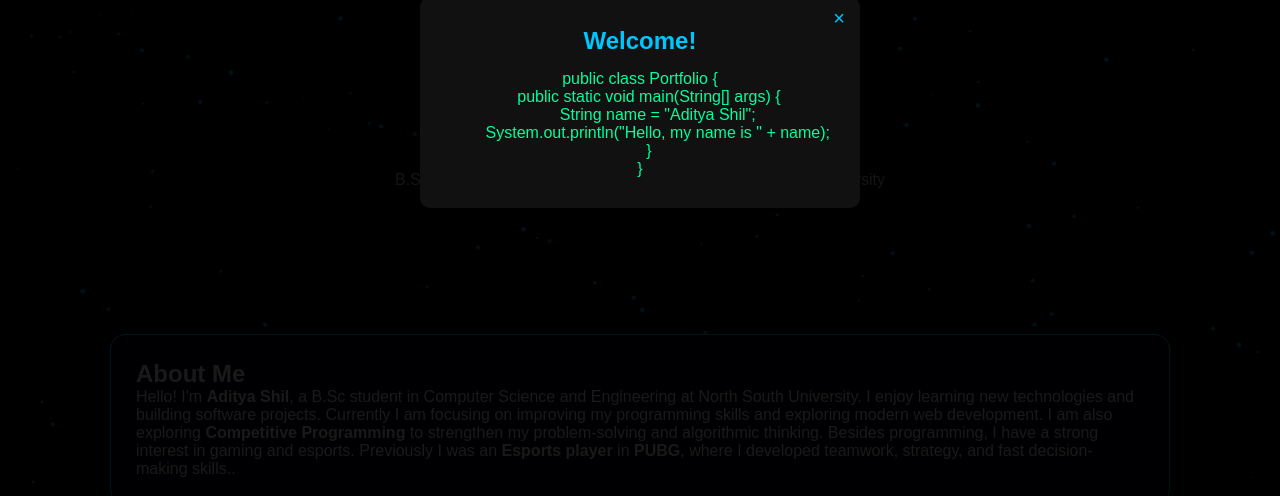
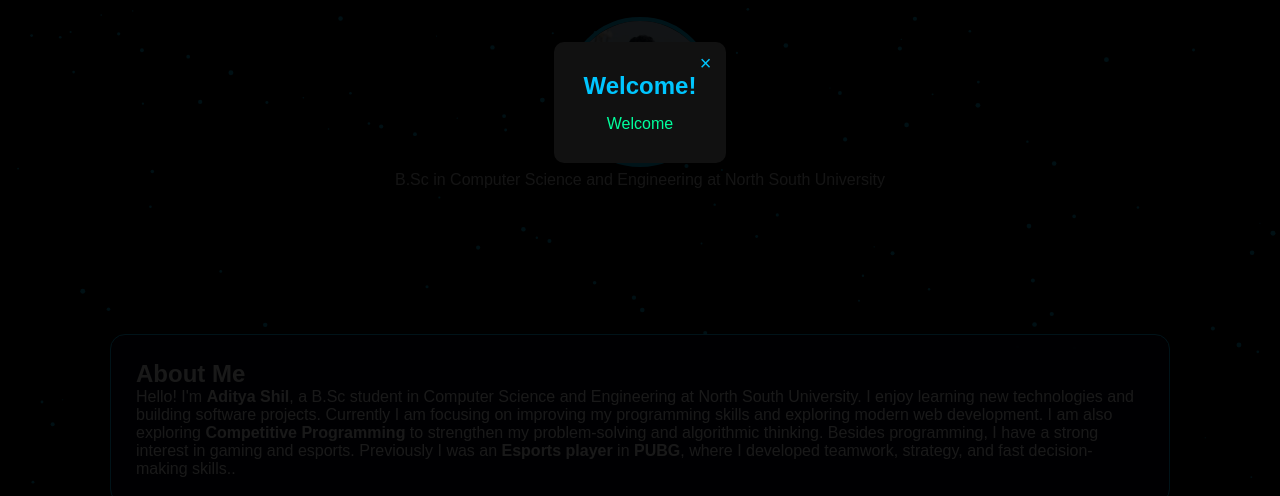
Before and after one commit to ImAd1tya/Ad1tya-portfolio-, a plain HTML site: page index.html in a window 1280 px wide. Shown: the part 298-794 px from the top of the page. Drawn offline with Linux system fonts and the light colour scheme.

Commit message:
Update index.html

```diff
--- a/index.html
+++ b/index.html
@@ -160,12 +160,7 @@ Previously I was an <strong>Esports player</strong>  in <strong>PUBG</strong>, w
     <span class="modal-close">&times;</span>
     <h2>Welcome!</h2>
 <pre>
-public class Portfolio {
-    public static void main(String[] args) {
-        String name = "Aditya Shil";
-        System.out.println("Hello, my name is " + name);
-    }
-}
+Welcome
 </pre>
   </div>
 </div>
```
